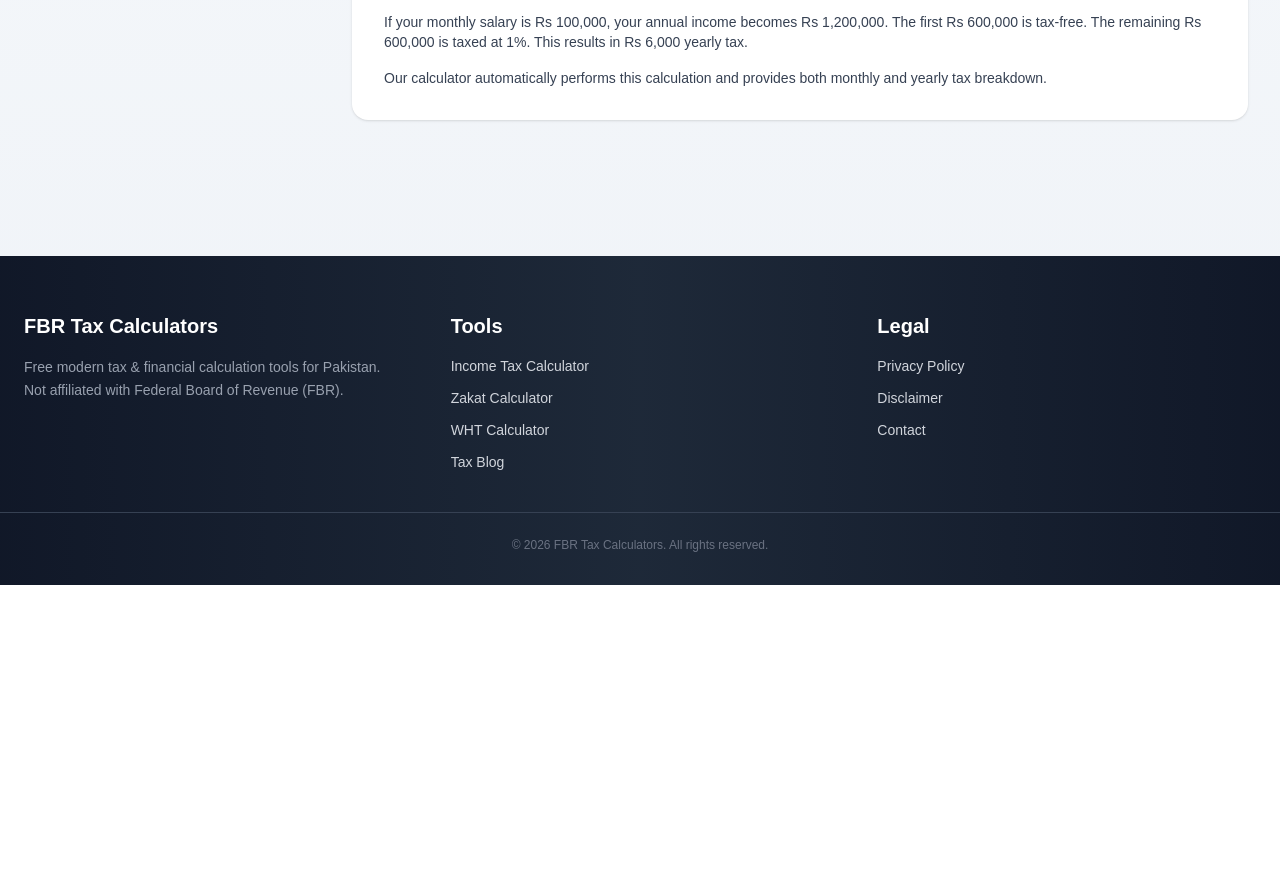
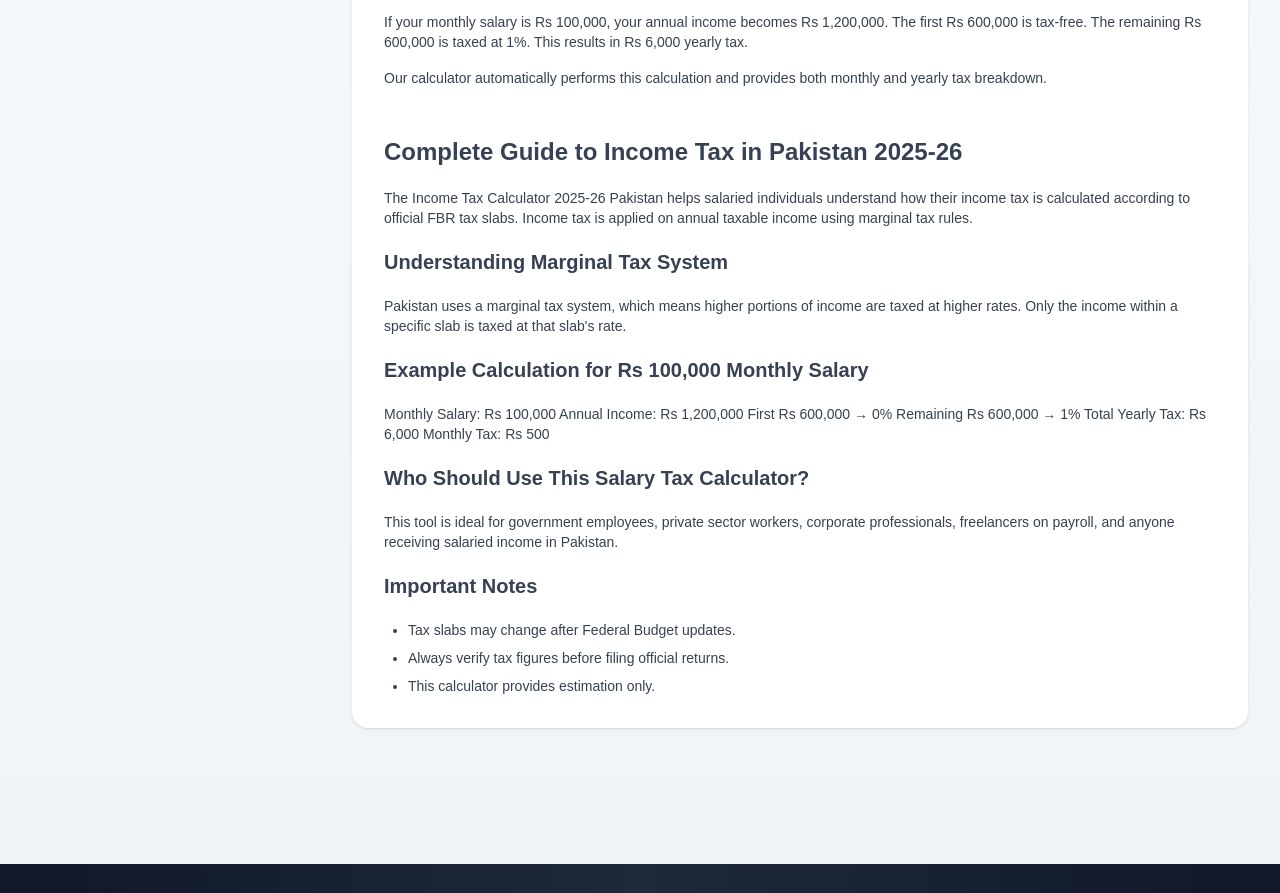
Before and after one commit to muhammadobaid1986/fbrtaxcalculators, a Next.js app: page /income-tax-calculator-2021-22 in a window 1280 px wide. Shown: the part 660-1553 px from the top of the page. Before the commit the page ends 1245 px from the top, so only its background shows below. Built offline with nearby package versions, Linux system fonts and the light colour scheme.

Commit message:
ui improvments

```diff
--- a/app/income-tax-calculator-2021-22/page.tsx
+++ b/app/income-tax-calculator-2021-22/page.tsx
@@ -62,7 +62,65 @@ export default function Page() {
   </p>
 
 </div>
+    {/* Deep SEO Authority Content */}
 
+<div className="mt-12 text-gray-700 text-sm space-y-5">
+
+  <h2 className="text-2xl font-bold">
+    Complete Guide to Income Tax in Pakistan 2025-26
+  </h2>
+
+  <p>
+    The Income Tax Calculator 2025-26 Pakistan helps salaried individuals
+    understand how their income tax is calculated according to official
+    FBR tax slabs. Income tax is applied on annual taxable income using
+    marginal tax rules.
+  </p>
+
+  <h3 className="text-xl font-semibold">
+    Understanding Marginal Tax System
+  </h3>
+
+  <p>
+    Pakistan uses a marginal tax system, which means higher portions
+    of income are taxed at higher rates. Only the income within
+    a specific slab is taxed at that slab's rate.
+  </p>
+
+  <h3 className="text-xl font-semibold">
+    Example Calculation for Rs 100,000 Monthly Salary
+  </h3>
+
+  <p>
+    Monthly Salary: Rs 100,000
+    Annual Income: Rs 1,200,000
+    First Rs 600,000 → 0%
+    Remaining Rs 600,000 → 1%
+    Total Yearly Tax: Rs 6,000
+    Monthly Tax: Rs 500
+  </p>
+
+  <h3 className="text-xl font-semibold">
+    Who Should Use This Salary Tax Calculator?
+  </h3>
+
+  <p>
+    This tool is ideal for government employees, private sector workers,
+    corporate professionals, freelancers on payroll, and anyone
+    receiving salaried income in Pakistan.
+  </p>
+
+  <h3 className="text-xl font-semibold">
+    Important Notes
+  </h3>
+
+  <ul className="list-disc pl-6 space-y-2">
+    <li>Tax slabs may change after Federal Budget updates.</li>
+    <li>Always verify tax figures before filing official returns.</li>
+    <li>This calculator provides estimation only.</li>
+  </ul>
+
+</div>
     </div>
   );
 }
--- a/app/income-tax-calculator-2022-23/page.tsx
+++ b/app/income-tax-calculator-2022-23/page.tsx
@@ -63,7 +63,65 @@ export default function Page() {
 
 </div>
 
+    {/* Deep SEO Authority Content */}
 
+<div className="mt-12 text-gray-700 text-sm space-y-5">
+
+  <h2 className="text-2xl font-bold">
+    Complete Guide to Income Tax in Pakistan 2025-26
+  </h2>
+
+  <p>
+    The Income Tax Calculator 2025-26 Pakistan helps salaried individuals
+    understand how their income tax is calculated according to official
+    FBR tax slabs. Income tax is applied on annual taxable income using
+    marginal tax rules.
+  </p>
+
+  <h3 className="text-xl font-semibold">
+    Understanding Marginal Tax System
+  </h3>
+
+  <p>
+    Pakistan uses a marginal tax system, which means higher portions
+    of income are taxed at higher rates. Only the income within
+    a specific slab is taxed at that slab's rate.
+  </p>
+
+  <h3 className="text-xl font-semibold">
+    Example Calculation for Rs 100,000 Monthly Salary
+  </h3>
+
+  <p>
+    Monthly Salary: Rs 100,000
+    Annual Income: Rs 1,200,000
+    First Rs 600,000 → 0%
+    Remaining Rs 600,000 → 1%
+    Total Yearly Tax: Rs 6,000
+    Monthly Tax: Rs 500
+  </p>
+
+  <h3 className="text-xl font-semibold">
+    Who Should Use This Salary Tax Calculator?
+  </h3>
+
+  <p>
+    This tool is ideal for government employees, private sector workers,
+    corporate professionals, freelancers on payroll, and anyone
+    receiving salaried income in Pakistan.
+  </p>
+
+  <h3 className="text-xl font-semibold">
+    Important Notes
+  </h3>
+
+  <ul className="list-disc pl-6 space-y-2">
+    <li>Tax slabs may change after Federal Budget updates.</li>
+    <li>Always verify tax figures before filing official returns.</li>
+    <li>This calculator provides estimation only.</li>
+  </ul>
+
+</div>
     </div>
   );
 }
--- a/app/income-tax-calculator-2024-25/page.tsx
+++ b/app/income-tax-calculator-2024-25/page.tsx
@@ -69,6 +69,66 @@ export default function Page() {
   </p>
 
 </div>
+{/* Deep SEO Authority Content */}
+
+<div className="mt-12 text-gray-700 text-sm space-y-5">
+
+  <h2 className="text-2xl font-bold">
+    Complete Guide to Income Tax in Pakistan 2025-26
+  </h2>
+
+  <p>
+    The Income Tax Calculator 2025-26 Pakistan helps salaried individuals
+    understand how their income tax is calculated according to official
+    FBR tax slabs. Income tax is applied on annual taxable income using
+    marginal tax rules.
+  </p>
+
+  <h3 className="text-xl font-semibold">
+    Understanding Marginal Tax System
+  </h3>
+
+  <p>
+    Pakistan uses a marginal tax system, which means higher portions
+    of income are taxed at higher rates. Only the income within
+    a specific slab is taxed at that slab's rate.
+  </p>
+
+  <h3 className="text-xl font-semibold">
+    Example Calculation for Rs 100,000 Monthly Salary
+  </h3>
+
+  <p>
+    Monthly Salary: Rs 100,000
+    Annual Income: Rs 1,200,000
+    First Rs 600,000 → 0%
+    Remaining Rs 600,000 → 1%
+    Total Yearly Tax: Rs 6,000
+    Monthly Tax: Rs 500
+  </p>
+
+  <h3 className="text-xl font-semibold">
+    Who Should Use This Salary Tax Calculator?
+  </h3>
+
+  <p>
+    This tool is ideal for government employees, private sector workers,
+    corporate professionals, freelancers on payroll, and anyone
+    receiving salaried income in Pakistan.
+  </p>
+
+  <h3 className="text-xl font-semibold">
+    Important Notes
+  </h3>
+
+  <ul className="list-disc pl-6 space-y-2">
+    <li>Tax slabs may change after Federal Budget updates.</li>
+    <li>Always verify tax figures before filing official returns.</li>
+    <li>This calculator provides estimation only.</li>
+  </ul>
+
+</div>
+
 
 
     </div>
--- a/app/income-tax-calculator-2025-26/page.tsx
+++ b/app/income-tax-calculator-2025-26/page.tsx
@@ -119,6 +119,67 @@ export default function Page() {
     and provides both monthly and yearly tax breakdown.
   </p>
 
+{/* Deep SEO Authority Content */}
+
+<div className="mt-12 text-gray-700 text-sm space-y-5">
+
+  <h2 className="text-2xl font-bold">
+    Complete Guide to Income Tax in Pakistan 2025-26
+  </h2>
+
+  <p>
+    The Income Tax Calculator 2025-26 Pakistan helps salaried individuals
+    understand how their income tax is calculated according to official
+    FBR tax slabs. Income tax is applied on annual taxable income using
+    marginal tax rules.
+  </p>
+
+  <h3 className="text-xl font-semibold">
+    Understanding Marginal Tax System
+  </h3>
+
+  <p>
+    Pakistan uses a marginal tax system, which means higher portions
+    of income are taxed at higher rates. Only the income within
+    a specific slab is taxed at that slab's rate.
+  </p>
+
+  <h3 className="text-xl font-semibold">
+    Example Calculation for Rs 100,000 Monthly Salary
+  </h3>
+
+  <p>
+    Monthly Salary: Rs 100,000
+    Annual Income: Rs 1,200,000
+    First Rs 600,000 → 0%
+    Remaining Rs 600,000 → 1%
+    Total Yearly Tax: Rs 6,000
+    Monthly Tax: Rs 500
+  </p>
+
+  <h3 className="text-xl font-semibold">
+    Who Should Use This Salary Tax Calculator?
+  </h3>
+
+  <p>
+    This tool is ideal for government employees, private sector workers,
+    corporate professionals, freelancers on payroll, and anyone
+    receiving salaried income in Pakistan.
+  </p>
+
+  <h3 className="text-xl font-semibold">
+    Important Notes
+  </h3>
+
+  <ul className="list-disc pl-6 space-y-2">
+    <li>Tax slabs may change after Federal Budget updates.</li>
+    <li>Always verify tax figures before filing official returns.</li>
+    <li>This calculator provides estimation only.</li>
+  </ul>
+
+</div>
+
+
 </div>
 
 
```
